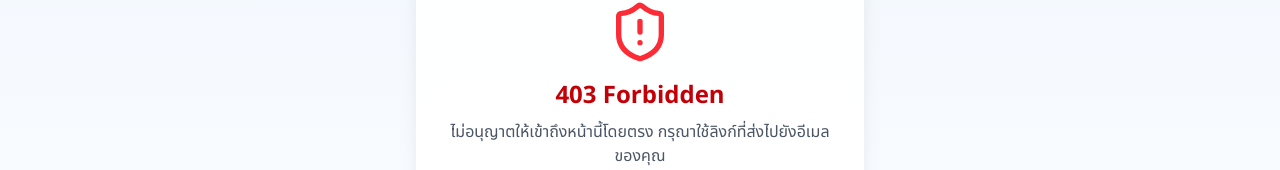
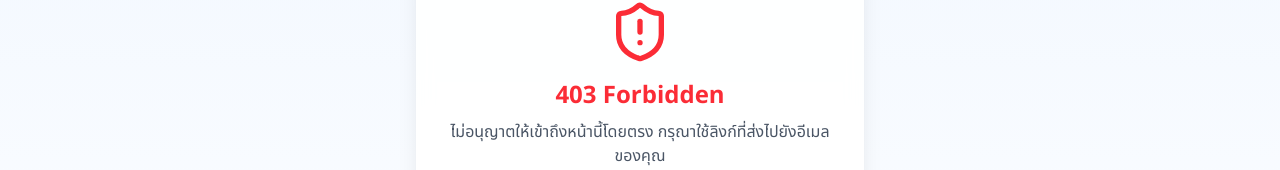
Before and after one commit to Pisol00/jobsdb-frontend, a Next.js app: page /auth/reset-password in a window 1280 px wide. Shown: the part 352-522 px from the top of the page. Built offline with nearby package versions, Linux system fonts and the light colour scheme; no server answers.

Commit message:
Update TokenRequiredRoute.tsx

```diff
--- a/components/auth/TokenRequiredRoute.tsx
+++ b/components/auth/TokenRequiredRoute.tsx
@@ -69,7 +69,7 @@ const ForbiddenAccess = ({ redirectLink }: ForbiddenAccessProps) => (
             <CardContent className="pt-6 pb-6">
               <div className="flex flex-col items-center text-center">
                 <ShieldAlert className="h-16 w-16 text-red-500 mb-4" />
-                <h2 className="text-2xl font-bold text-red-700 mb-2">403 Forbidden</h2>
+                <h2 className="text-2xl font-bold text-red-500 mb-2">403 Forbidden</h2>
                 <p className="text-gray-600 mb-4">
                   ไม่อนุญาตให้เข้าถึงหน้านี้โดยตรง กรุณาใช้ลิงก์ที่ส่งไปยังอีเมลของคุณ
                 </p>
```
